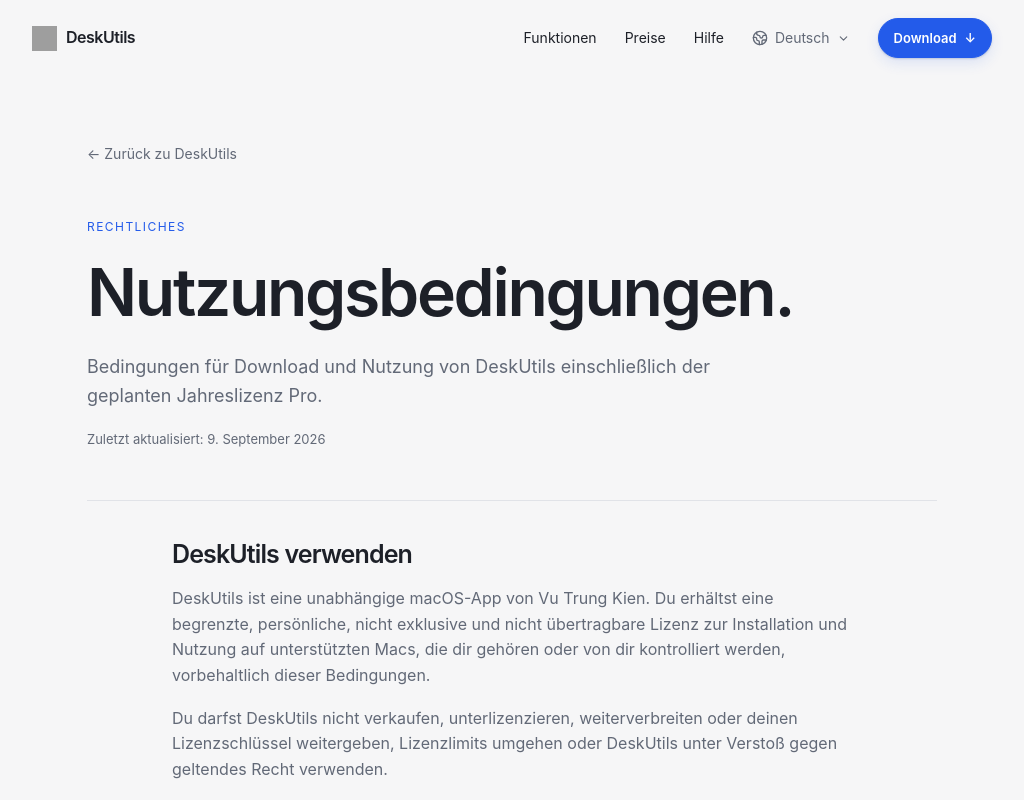
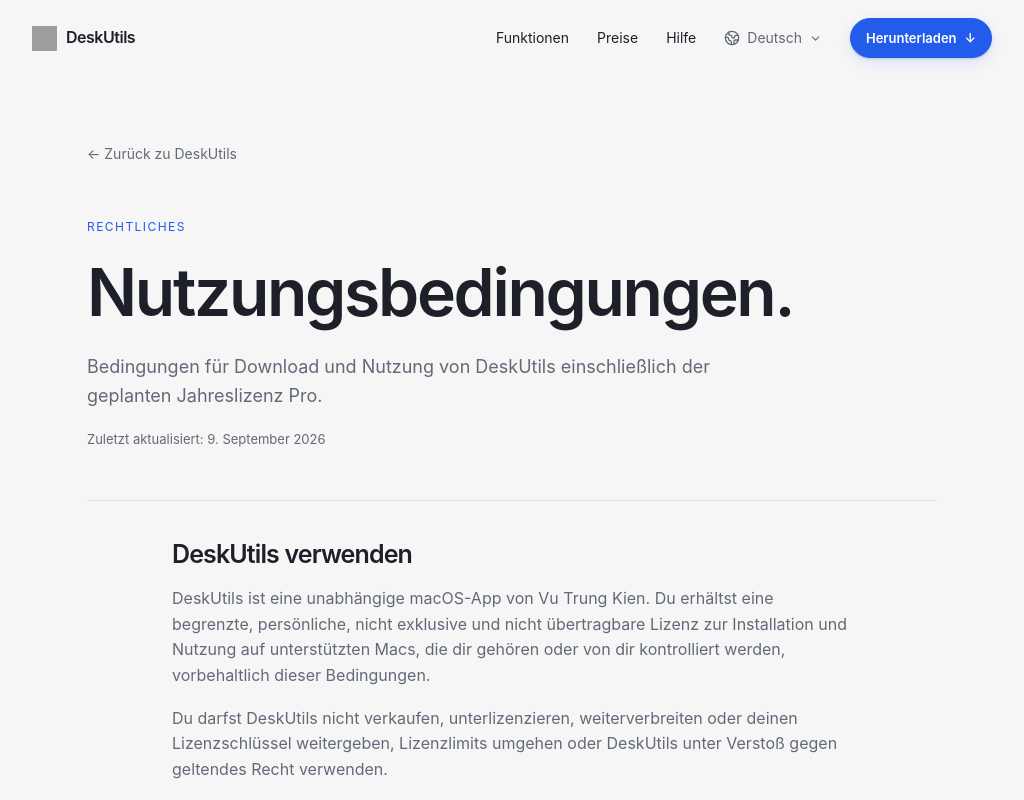
Before and after one commit to vutrngkien/deskutils-distribution, a Next.js app in the folder web/: page /de/terms in a window 1280 px wide. Shown: the top 800 px of the page, without its empty margins (128-1152 px from the left). Built offline with nearby package versions, Linux system fonts and the light colour scheme; grey boxes are pictures that could not be loaded.

Commit message:
fix(web): translate German download action

```diff
--- a/web/content/messages/de.ts
+++ b/web/content/messages/de.ts
@@ -16,7 +16,7 @@
   'nav.features': 'Funktionen',
   'nav.pricing': 'Preise',
   'nav.help': 'Hilfe',
-  'nav.download': 'Download',
+  'nav.download': 'Herunterladen',
   'nav.menu': 'Menü',
   'nav.changelog': 'Änderungen',
   'nav.install': 'Installation',
```
Also changed, not shown: 1 other file (tests, documents, lock files or other folders).
